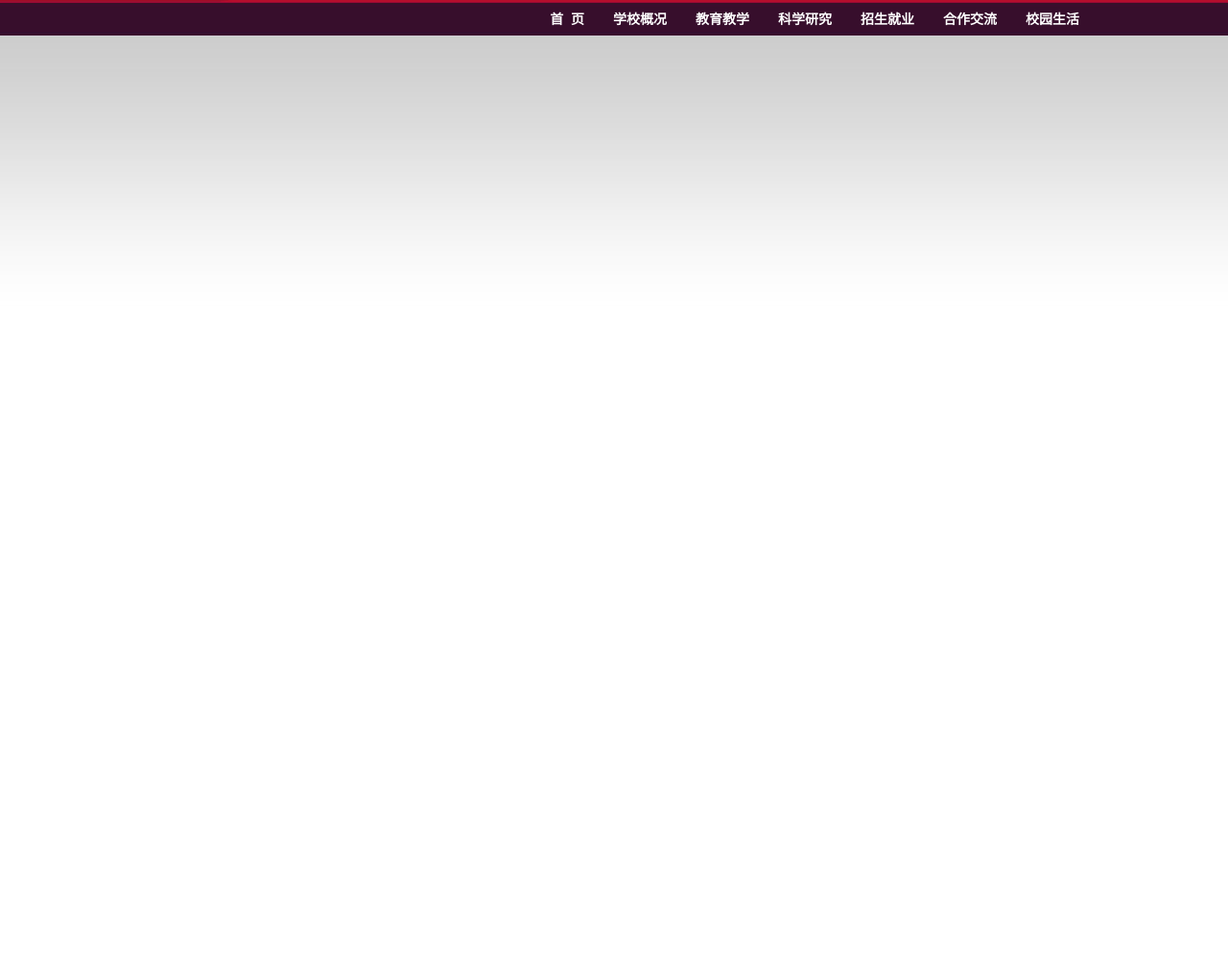
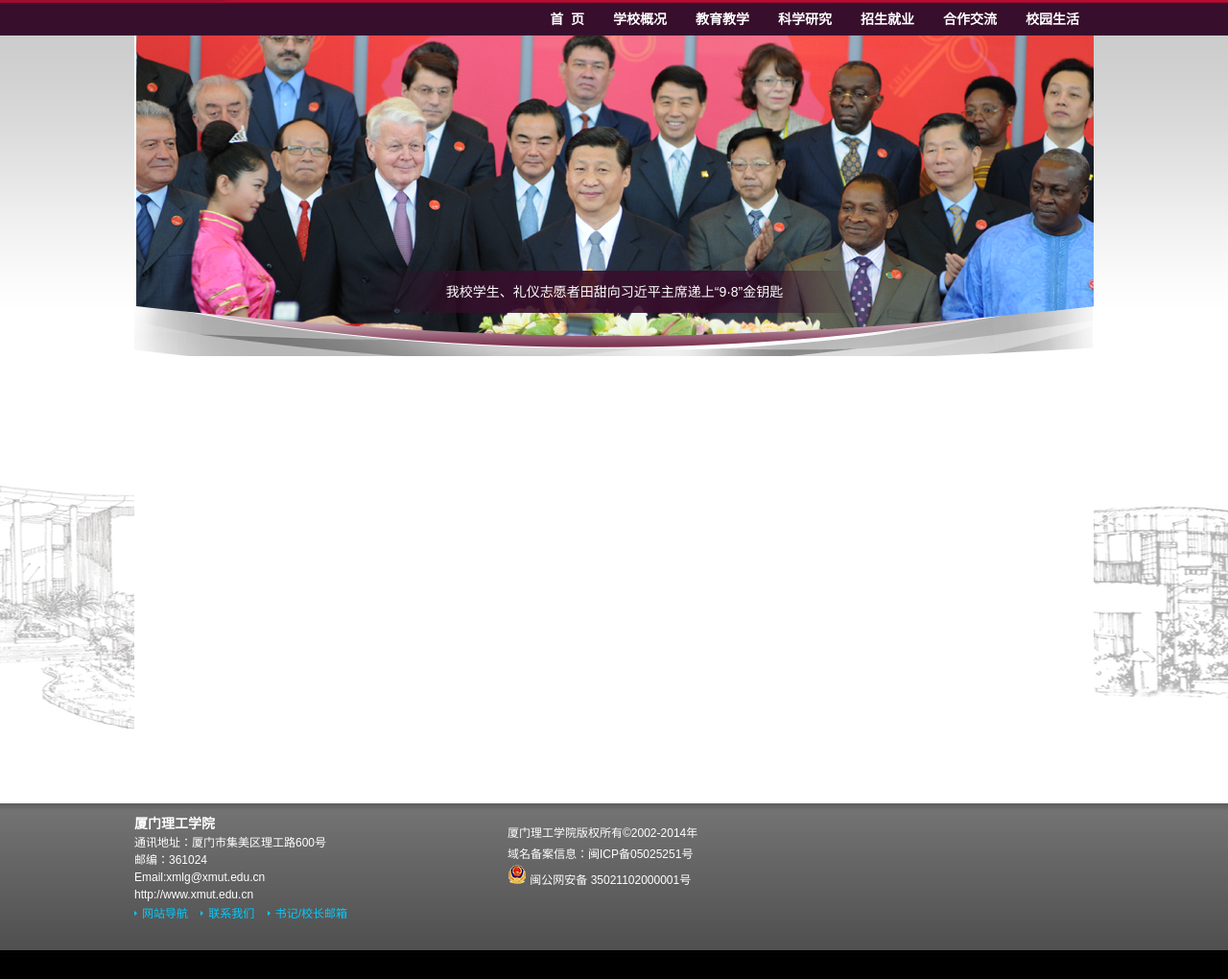
Before and after one commit to DoraemonSandy/DoraSite, a plain HTML site: page index.html in a window 1280 px wide. Shown: the part 120-1140 px from the top of the page at 96% size. Before the commit the page ends 800 px from the top, so only its background shows below. Drawn offline with Linux system fonts and the light colour scheme.

Commit message:
Add container and footer

```diff
--- a/index.html
+++ b/index.html
@@ -129,10 +129,49 @@
 	</div>
 
 	<div class="wrap-container">
-
+		<div class="container clearfix">
+			<div class="show">
+				<div class="show-list" id="main-list">
+					<div class="slide-main-view">
+						<div class="slide-item">
+							<a href="#"><img src="images/W020170715746785685704.png"></a>
+							<p class="slide-text">
+								<img src="images/show-text-bg.png" class="show-text-bg">
+								<a href="#" target="_blank">我校学生、礼仪志愿者田甜向习近平主席递上“9·8”金钥匙</a>
+							</p>
+						</div>
+					</div>
+				</div>
+			</div>
+		</div>
 	</div>
 	<div class="wrap-footer">
-
+			<div class="footer">
+				<div class="footer-left">
+					<strong>厦门理工学院</strong>
+					<p>通讯地址：厦门市集美区理工路600号</p>
+					<p>邮编：361024</p>
+					<p>Email:xmlg@xmut.edu.cn</p>
+					<p>http://www.xmut.edu.cn</p>
+					<div>
+						<a href="#">网站导航</a>
+						<a href="#">联系我们</a>
+						<a href="#">书记/校长邮箱</a>
+					</div>
+				</div>
+				<div class="footer-mid">
+				</div>
+				<div class="footer-right">
+					<p>厦门理工学院版权所有©2002-2014年</p>
+					<p>域名备案信息：闽ICP备05025251号</p>
+					<p>
+						<a href="#">
+							<img src="images/beian.png">
+							<span>闽公网安备 35021102000001号</span>
+						</a>
+					</p>
+				</div>
+		</div>
 	</div>
 </body>
 </html>
--- a/styles/style1.css
+++ b/styles/style1.css
@@ -162,3 +162,114 @@ a {
 	width: 115px;
 	background: #631549;
 }
+.wrap-container {
+	width: 100%;
+	height: 800px;
+	background: url(../images/container-bg.jpg) no-repeat center top;
+}
+.container {
+	width: 1000px;
+	height: 100%;
+	background: #fff;
+	margin: 0 auto;
+}
+.show {
+	position: relative;
+	z-index: 1;
+	float: left;
+	width: 1000px;
+	height: 334px;
+	zoom: 1;
+	background: url(../images/show-bg.jpg) no-repeat 0 282px;
+	overflow: hidden;
+}
+.show-list {
+	position: absolute;
+	top: 0;
+	left: 0;
+	z-index: 1;
+	overflow: hidden;
+	width: 1000px;
+	height: 334px;
+	zoom: 1;
+}
+.show-list .slide-main-view {
+	overflow: hidden;
+	height: 334px;
+}
+.wrap-container .slide-item {
+	position: absolute;
+	top: 0;
+	left: 0;
+	width: 1000px;
+	height: 334px;
+	z-index: 10;
+}
+.slide-item p.slide-text {
+	position: absolute;
+	top: 240px;
+	left: 237px;
+	z-index: 3;
+	margin-top: 5px;
+	width: 527px;
+	height: 44px;
+	text-align: center;
+	zoom: 1;
+}
+.show-text-bg {
+	position: absolute;
+	top: 0;
+	left: 0;
+	z-index: -1;
+}
+.slide-text a {
+	position: absolute;
+	top: 0;
+	left: 0;
+    width: 100%;
+    font-size: 	14px;
+    line-height: 44px;
+}
+
+
+
+.wrap-footer {
+	width: 100%;
+	height: 183px;
+	background: url(../images/footer-bg.jpg) repeat-x;
+}
+.footer {
+	width: 1000px;
+	height: 100%;
+	margin: 0 auto;
+	color: #fff;
+}
+.footer-left {
+	width: 389px;
+	height: 100%;
+	float: left;
+}
+.footer-left strong {
+	float: left;
+	width: 100%;
+	margin-top: 10px;
+	font-size: 14px;
+}
+.footer-left p {
+	line-height: 18px;
+}
+.footer-left a {
+	margin-right: 10px;
+	padding-left: 8px;
+	color: #0cf;
+	background: url(../images/footer-left-a-dot.jpg) no-repeat 0 4px;
+}
+.footer-mid {
+	float: left;
+	width: 388px;
+}
+.footer-right {
+	width: 200px;
+	float: left;
+	padding-top: 20px;
+}
```
Also changed, not shown: images/W020170120764925609660.png (added), images/W020170715746785685704.png (added), images/beian.png (added), images/container-bg.jpg (added), images/footer-bg.jpg (added), images/footer-left-a-dot.jpg (added), images/show-bg.jpg (added), images/show-text-bg.png (added).
